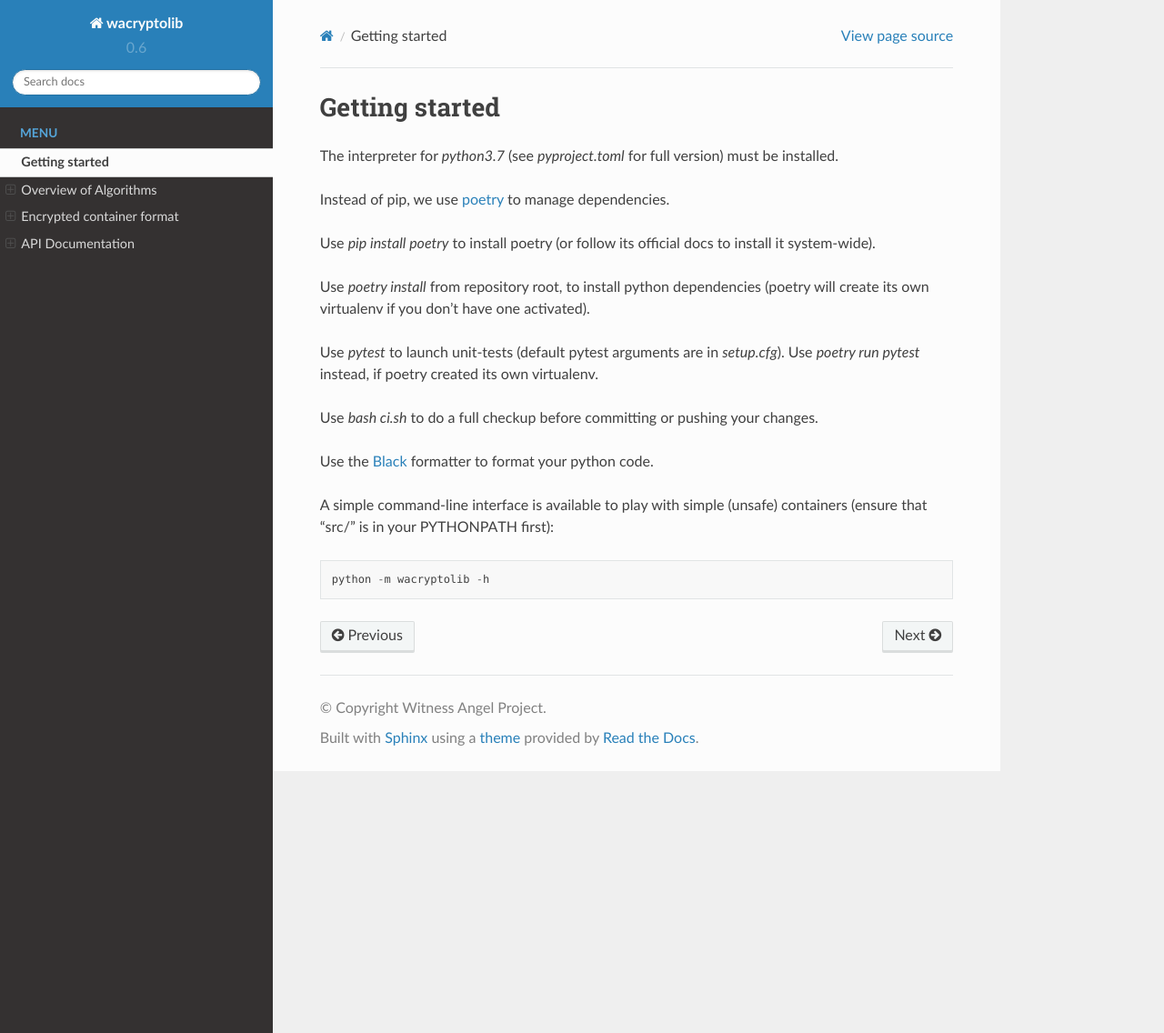
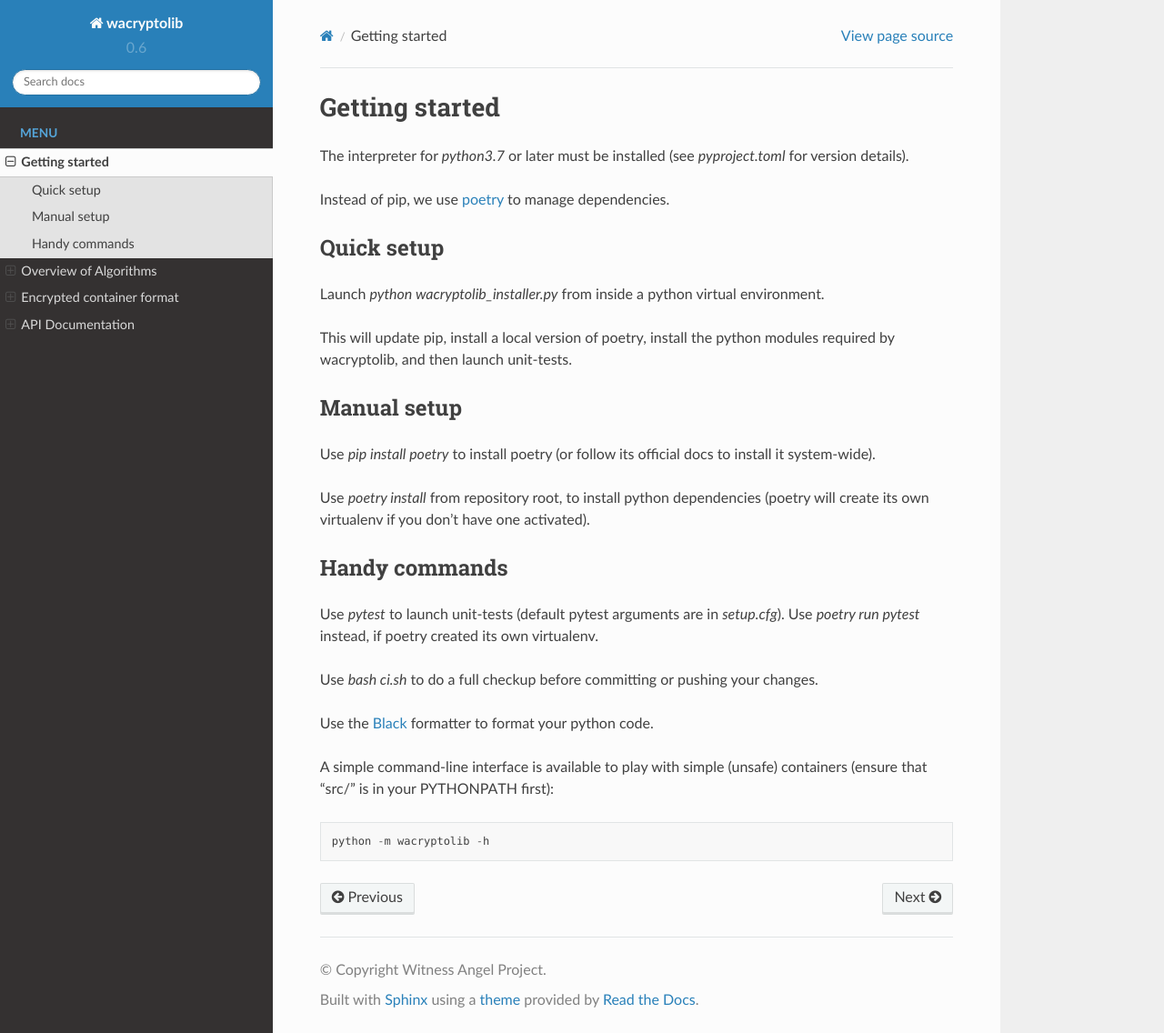
Before and after one commit to WitnessAngel/witness-angel-cryptolib, a Sphinx documentation site: the page built from docs/getting_started.rst, in a window 1280 px wide and 1136 px high. Shown: the whole window at 91% size. Built offline with Sphinx 7.4.7 and the Read the Docs theme 2.0.0, drawn with Linux system fonts in a browser that asks for light colours.

Commit message:
Update getting_started.rst

```diff
--- a/docs/getting_started.rst
+++ b/docs/getting_started.rst
@@ -2,13 +2,30 @@
 Getting started
 ===================
 
-The interpreter for `python3.7` (see `pyproject.toml` for full version) must be installed.
+The interpreter for `python3.7` or later must be installed (see `pyproject.toml` for version details).
 
 Instead of pip, we use `poetry <https://github.com/sdispater/poetry>`_ to manage dependencies.
+
+
+Quick setup
+-----------
+
+Launch `python wacryptolib_installer.py` from inside a python virtual environment.
+
+This will update pip, install a local version of poetry, install the python modules required by wacryptolib, and then launch unit-tests.
+
+
+Manual setup
+------------
+
 
 Use `pip install poetry` to install poetry (or follow its official docs to install it system-wide).
 
 Use `poetry install` from repository root, to install python dependencies (poetry will create its own virtualenv if you don't have one activated).
+
+
+Handy commands
+--------------
 
 Use `pytest` to launch unit-tests (default pytest arguments are in `setup.cfg`). Use `poetry run pytest` instead, if poetry created its own virtualenv.
 
```
